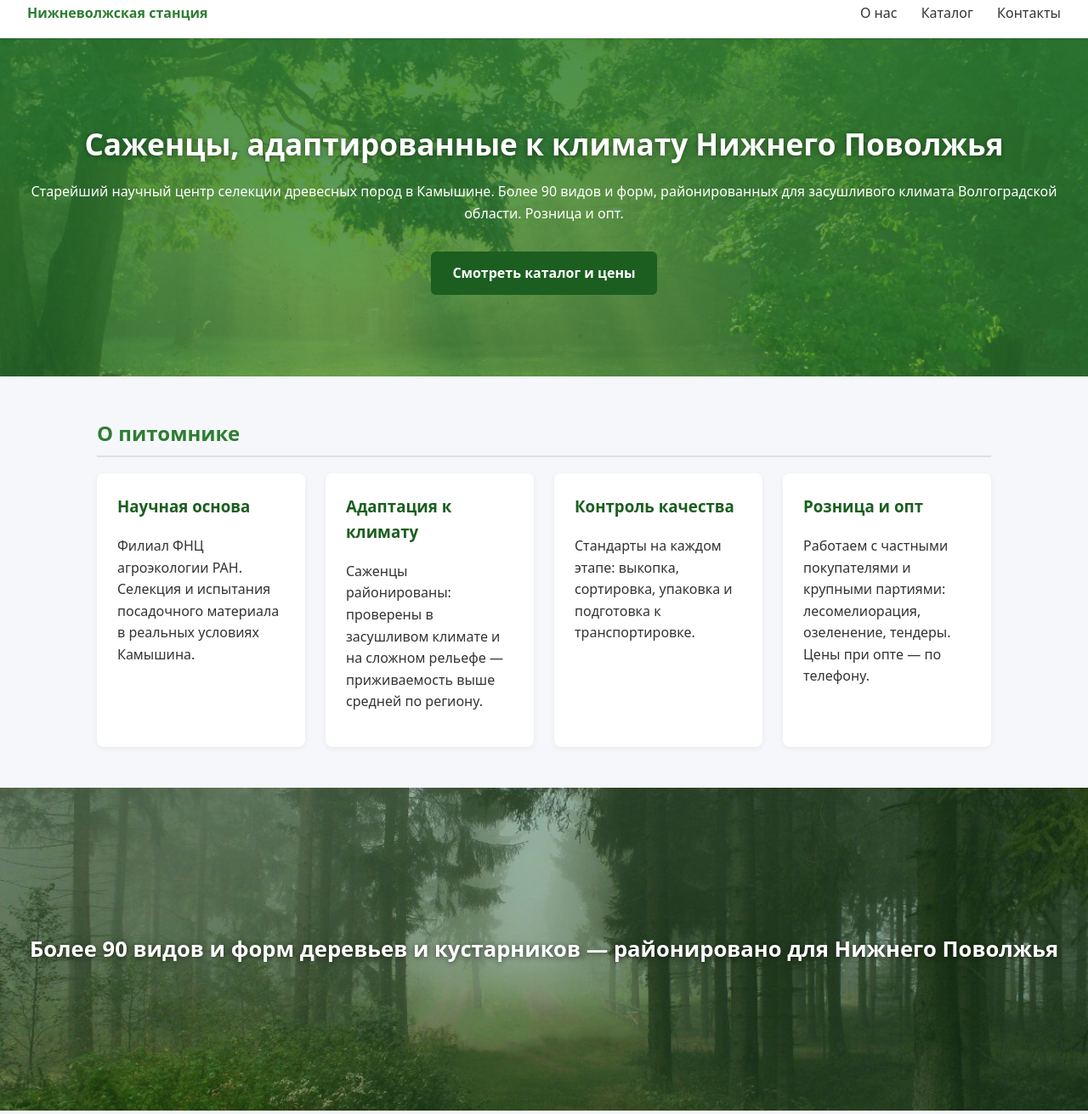
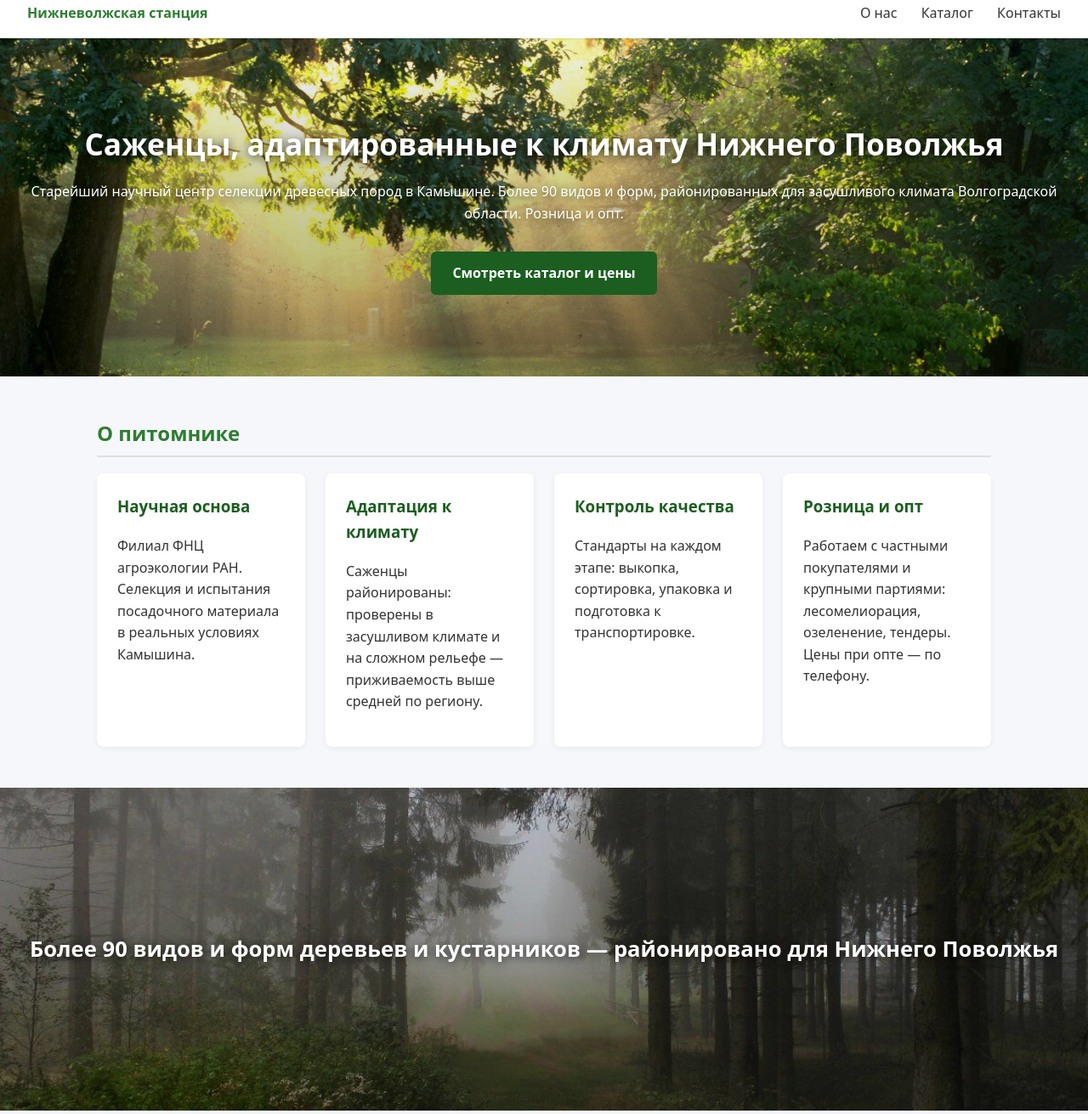
Before and after one commit to pitomnikkamyshin/pitomnikkamyshin.github.io, a plain HTML site: page docs/index.html in a window 1280 px wide. Shown: the part 13-1324 px from the top of the page at 85% size. Drawn offline with Linux system fonts and the light colour scheme.

Commit message:
Update index.html

```diff
--- a/docs/index.html
+++ b/docs/index.html
@@ -365,5 +365,13 @@ footer{background:#1a1a1a;color:#ccc;padding:2rem;text-align:center;font-size:.9
   <p>Для тендеров и оптовых заказов — запрос коммерческого предложения по телефону или на почту.</p>
 </footer>
 
+
+<style>
+.hero{background:linear-gradient(rgba(0,0,0,.05),rgba(0,0,0,.35)),url('forest1.jpg') no-repeat center center/cover !important}
+.forest-banner{background:linear-gradient(rgba(0,0,0,.15),rgba(0,0,0,.35)),url('forest3.jpg') no-repeat center center/cover !important}
+#contacts{background:linear-gradient(rgba(255,255,255,.4),rgba(255,255,255,.55)),url('forest2.jpg') no-repeat center center/cover !important}
+.hero h1,.hero p,.forest-banner h2{text-shadow:0 2px 12px rgba(0,0,0,.7) !important}
+#contacts h2{color:#fff !important;text-shadow:0 2px 10px rgba(0,0,0,.6) !important}
+</style>
 </body>
 </html>
```
